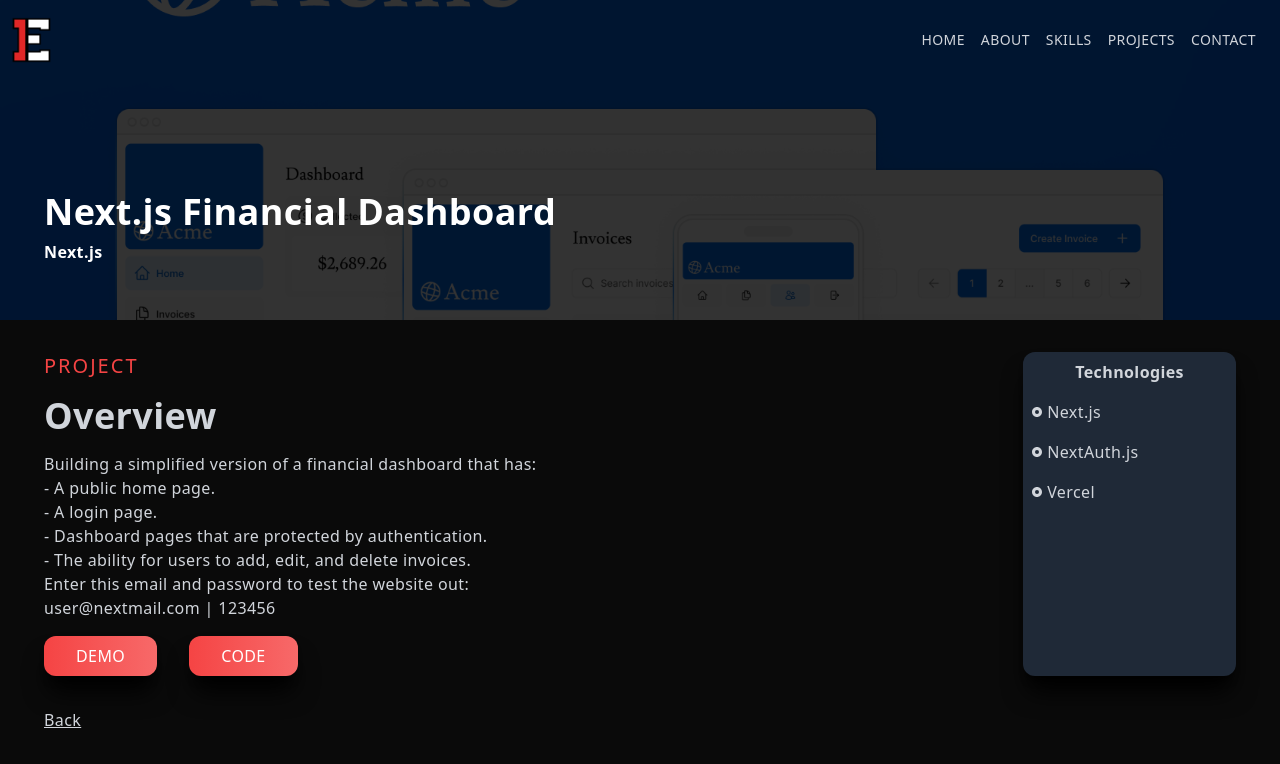
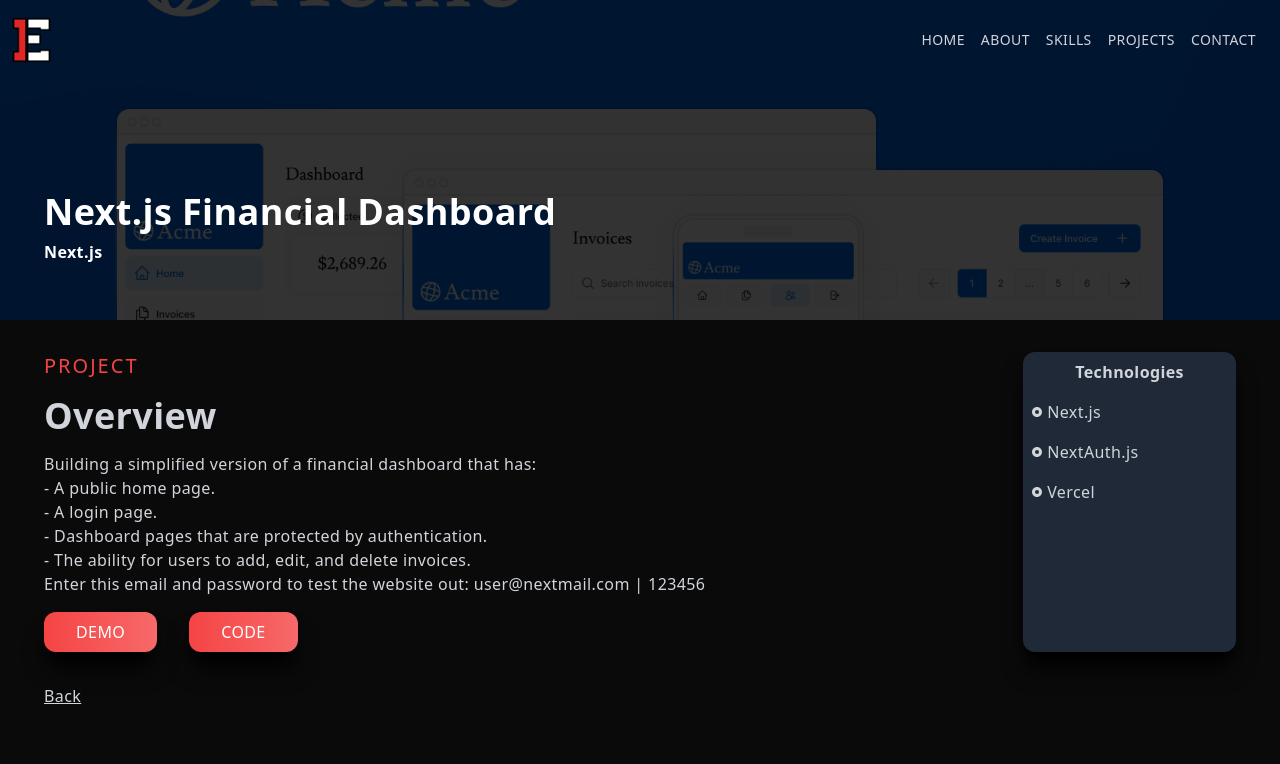
Before and after one commit to sonyerg/portfolio-nextjs-app, a Next.js app: page /dashboard in a window 1280 px wide. Shown: the top 764 px of the page. Built offline with nearby package versions, Linux system fonts and the light colour scheme.

Commit message:
changes in dashboard project overview

```diff
--- a/pages/dashboard.jsx
+++ b/pages/dashboard.jsx
@@ -39,8 +39,10 @@
                 - The ability for users to add, edit, and delete invoices.
               </li>
             </ul>
-            <p>Enter this email and password to test the website out: </p>
-            <p>user@nextmail.com | 123456</p>
+            <p>
+              Enter this email and password to test the website out:
+              user@nextmail.com | 123456
+            </p>
           </div>
           <a
             href="https://nextjs-dashboard-pi-two-29.vercel.app/"
```
